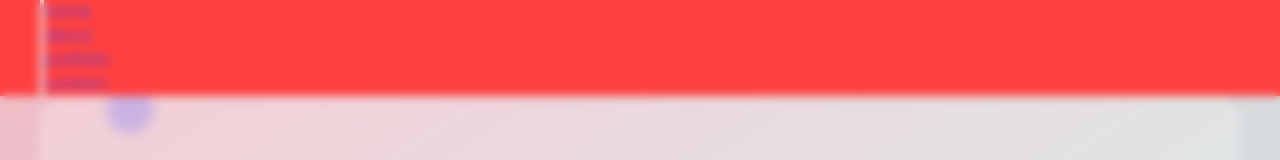
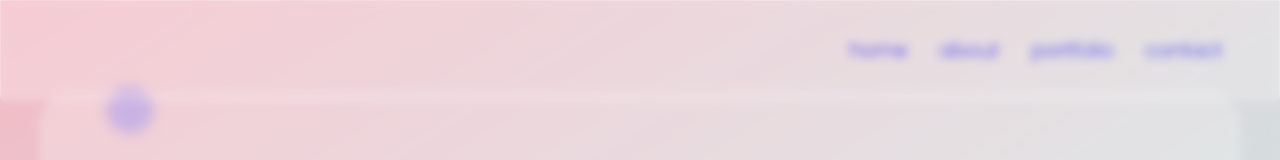
Before and after one commit to AmirHosein-Gharaati/portfolio, a React (Create React App) app: page /about in a window 1280 px wide. Shown: the top 160 px of the page. Built offline with nearby package versions, Linux system fonts and the light colour scheme.

Commit message:
navbar styling

```diff
--- a/src/assets/styles/components/navbar.scss
+++ b/src/assets/styles/components/navbar.scss
@@ -4,23 +4,29 @@
   left: 0;
   right: 0;
   width: 100%;
-  background-color: red;
+  backdrop-filter: $backdrop-filter-blur;
+  background-color: $white-alpha-25;
+  border: 1px solid $white-alpha-40;
+  border-radius: 0 0 5px 5px;
   z-index: 1;
-
-
-  &__toggler {
-    &.active {
-    }
-
-    span {
-    }
-  }
+  height: 100px;
+  display: flex;
+  align-items: center;
 
   .nav {
+    width: 100%;
+    height: 100%;
     &__inner {
       ul {
+        display: flex;
+        flex-direction: row;
+        justify-content: flex-end;
+
         li {
+          padding: 0 $padding-h;
+
           a {
+            font-size: 20px;
           }
         }
       }
--- a/src/assets/styles/variables.scss
+++ b/src/assets/styles/variables.scss
@@ -16,3 +16,4 @@ $backdrop-filter-blur: blur(5px);
 
 // padding
 $padding-vertical: 80px;
+$padding-h: 16px;
--- a/src/components/Navbar.js
+++ b/src/components/Navbar.js
@@ -7,12 +7,6 @@ const Navbar = () => {
     <header className="navbar">
       <div className="container">
         <div className="row">
-          <button
-            type="button"
-            className="navbar__toggler"
-          >
-            <span></span>
-          </button>
           <nav className="nav">
             <div className="nav__inner">
               <ul>
```
